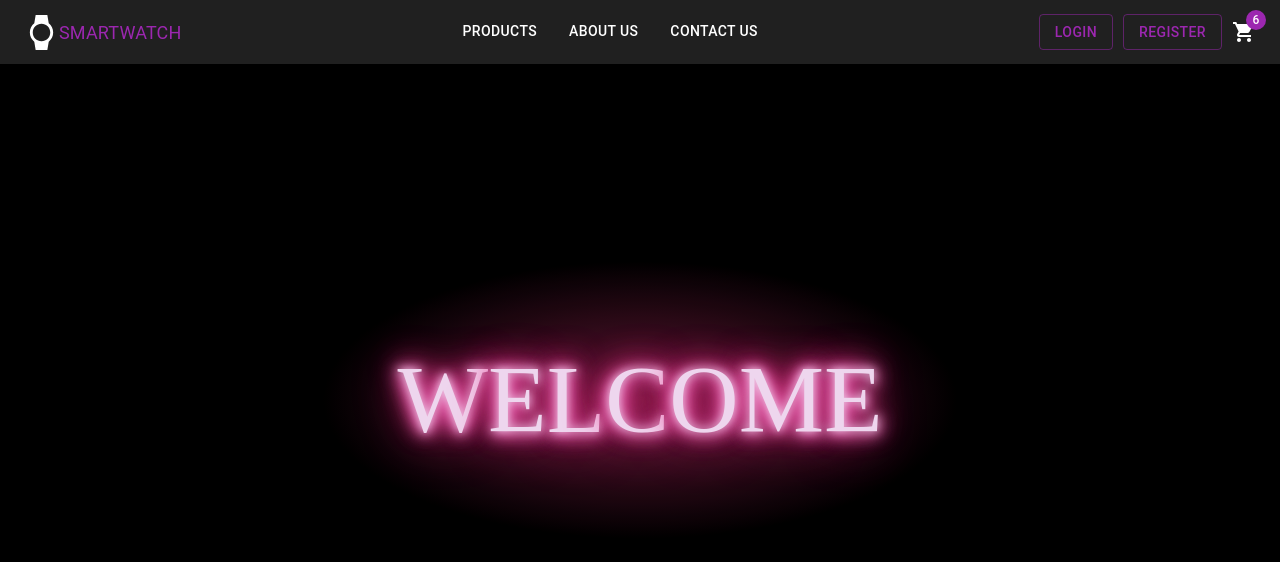
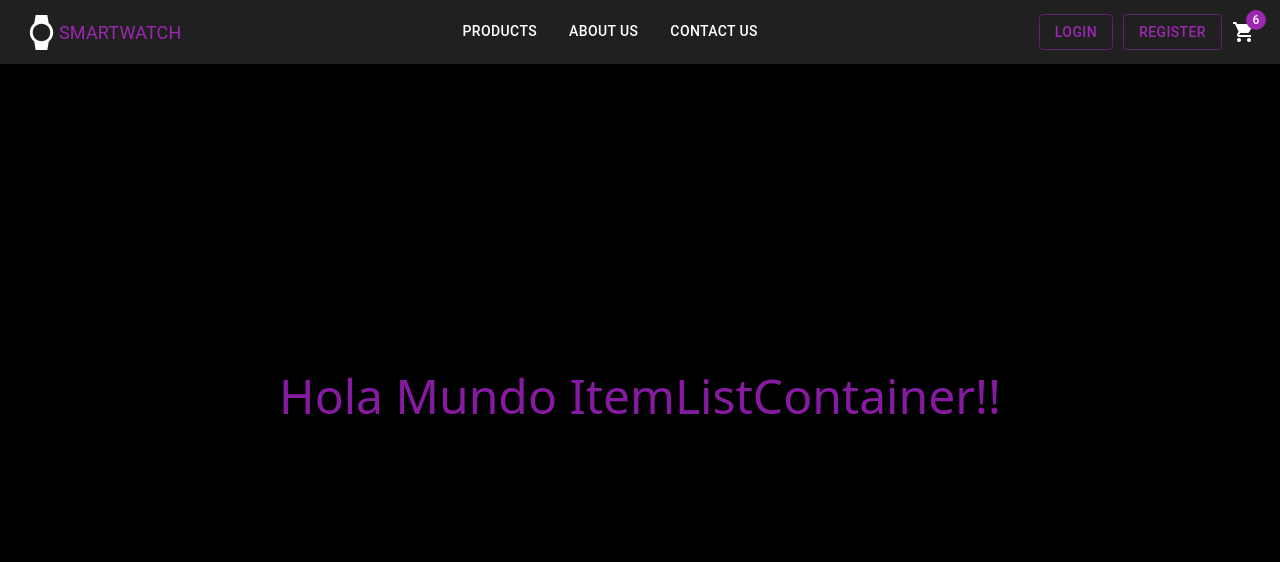
Before and after one commit to Norgito/smartwatch, a React (Create React App) app: page / in a window 1280 px wide. Shown: the top 562 px of the page. Built offline with nearby package versions, Linux system fonts and the light colour scheme.

Commit message:
Agregando props

```diff
--- a/package.json
+++ b/package.json
@@ -14,6 +14,7 @@
     "react": "^18.2.0",
     "react-dom": "^18.2.0",
     "react-scripts": "5.0.1",
+    "styled-components": "^5.3.5",
     "web-vitals": "^2.1.4"
   },
   "scripts": {
--- a/src/App.js
+++ b/src/App.jsx
@@ -8,7 +8,8 @@ function App() {
   return (
     <div className="App">
       <NavBar />
-      <ItemListContainer />
+      <ItemListContainer greeting="Hola Mundo ItemListContainer!!" />
+
     </div>
   );
 }
--- a/src/components/ItemListContainer.jsx
+++ b/src/components/ItemListContainer.jsx
@@ -1,19 +1,13 @@
+import React from 'react';
+import { Header, Container } from './StyledComponents';
 
-import React from 'react'
-
-const ItemListContainer = () => {
+const ItemListContainer = ({greeting}) => {
   return (
-    <div>
-        <div className="banner-image w-100 vh-100 d-flex justify-content-center align-items-center">
-        <div className="content text-center">
-          <div class="sign">
-            <span class="fast-flicker">W</span>EL<span class="flicker">C</span>
-            OME
-          </div>
-        </div>
-      </div>
-    </div>
-  )
+    <Container>
+        <Header>{greeting}</Header>
+    </Container>
+  );
 }
 
-export default ItemListContainer
+
+export default ItemListContainer;
--- /dev/null
+++ b/src/components/StyledComponents.jsx
@@ -0,0 +1,13 @@
+import styled from "styled-components";
+
+export const Container =styled.div`
+  width: 100%;
+  height: 100vh;
+  display: flex;
+  justify-content: center;
+  align-items: center;`
+
+
+export const Header = styled.h1`
+  color: #861aa1;
+  font-size: 3rem;`
```
Also changed, not shown: 1 other file (tests, documents, lock files or other folders).
